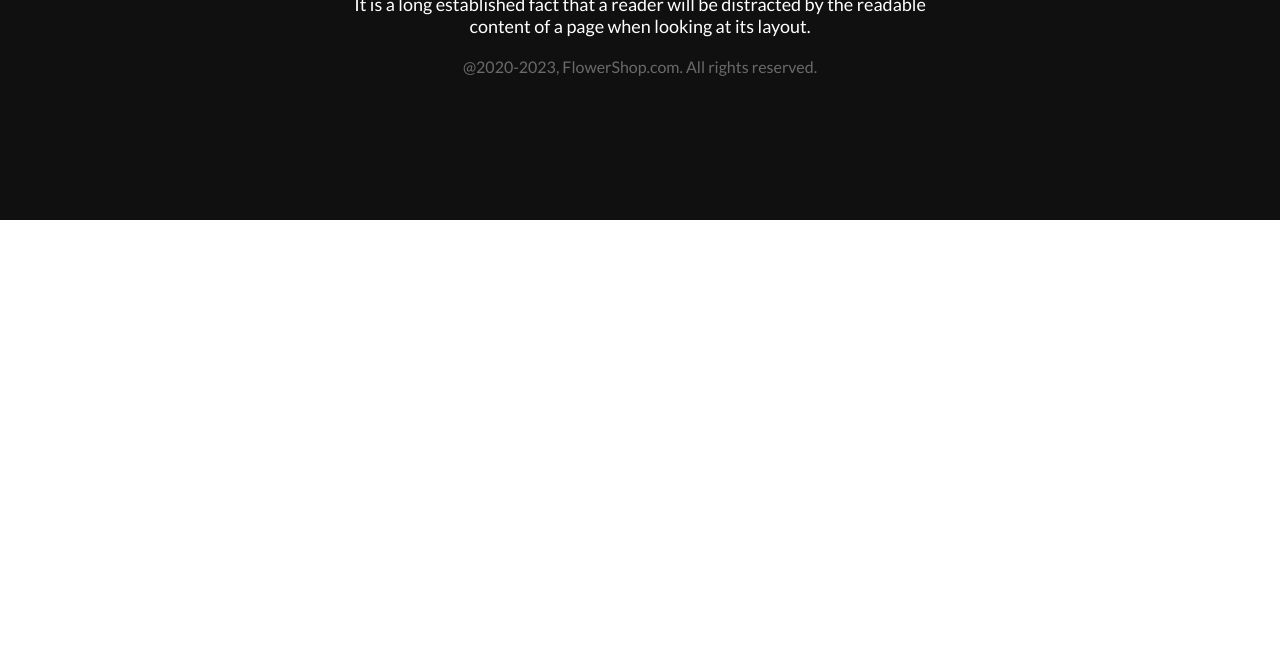
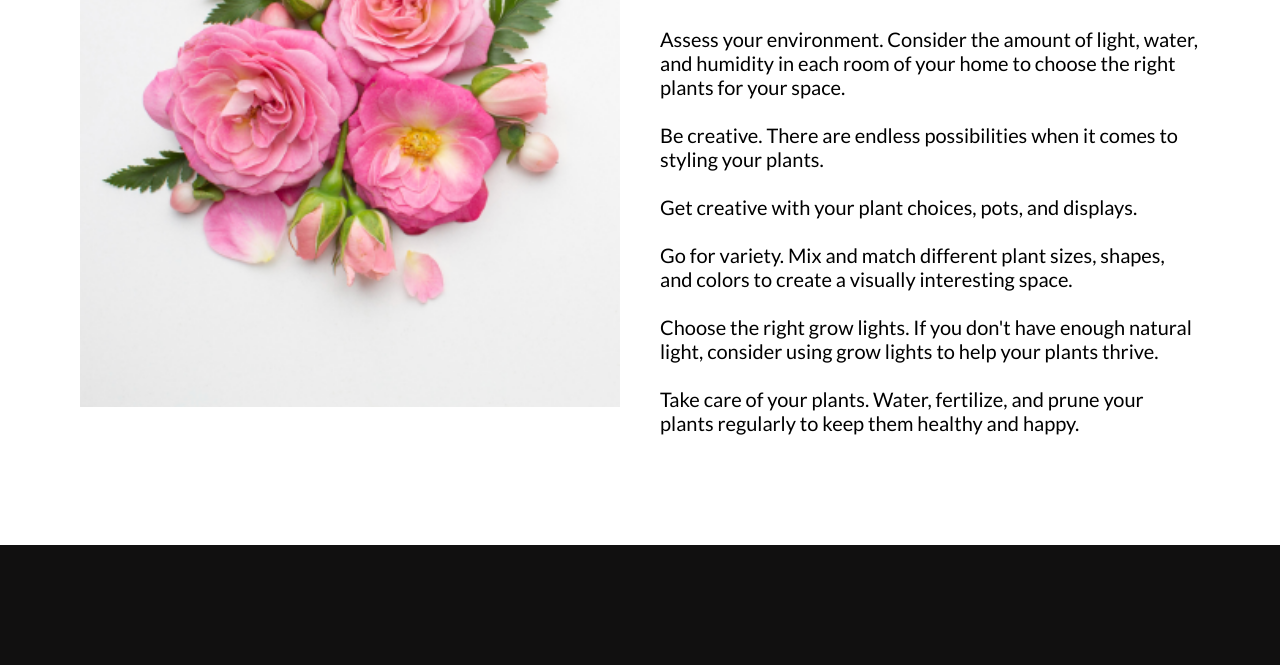
Before and after one commit to ProgrammerShawon/flower-shop-assignment-main, a plain HTML site: page index.html in a window 1280 px wide. Shown: the part 3776-4441 px from the top of the page. Before the commit the page ends 3996 px from the top, so only its background shows below. Drawn offline with Linux system fonts and the light colour scheme.

Commit message:
new section added.

```diff
--- a/index.html
+++ b/index.html
@@ -109,6 +109,34 @@
           </div>
         </div>
       </div>
+      <!-- details features -->
+      <div class="details-features">
+        <div>
+          <img src="./Flower Asset/Flower 01.png" alt="" />
+        </div>
+        <div class="right-content">
+          <h1>How To Create A Plant <br />Loving Home</h1>
+          <p>
+            Assess your environment. Consider the amount of light, water, and
+            humidity in each room of your home to choose the right plants for
+            your space. <br />
+            <br />
+            Be creative. There are endless possibilities when it comes to
+            styling your plants. <br />
+            <br />
+            Get creative with your plant choices, pots, and displays. <br />
+            <br />
+            Go for variety. Mix and match different plant sizes, shapes, and
+            colors to create a visually interesting space. <br />
+            <br />
+            Choose the right grow lights. If you don't have enough natural
+            light, consider using grow lights to help your plants thrive. <br />
+            <br />
+            Take care of your plants. Water, fertilize, and prune your plants
+            regularly to keep them healthy and happy.
+          </p>
+        </div>
+      </div>
       <!-- footer -->
       <footer class="footer">
         <h1><span>Flower</span>Shop</h1>
--- a/style.css
+++ b/style.css
@@ -247,6 +247,28 @@
   width: fit-content;
 }
 
+.details-features {
+  margin-top: 60px;
+  padding: 30px 80px;
+  display: grid;
+  grid-template-columns: 1fr 1fr;
+  gap: 40px;
+}
+.details-features img {
+  width: 100%;
+}
+.details-features .right-content {
+  display: flex;
+  flex-direction: column;
+  justify-content: center;
+}
+.details-features h1 {
+  font-size: 60px;
+}
+.details-features p {
+  font-size: 20px;
+  margin-top: 30px;
+}
 .footer {
   margin-top: 80px;
   background-color: #111010;
```
